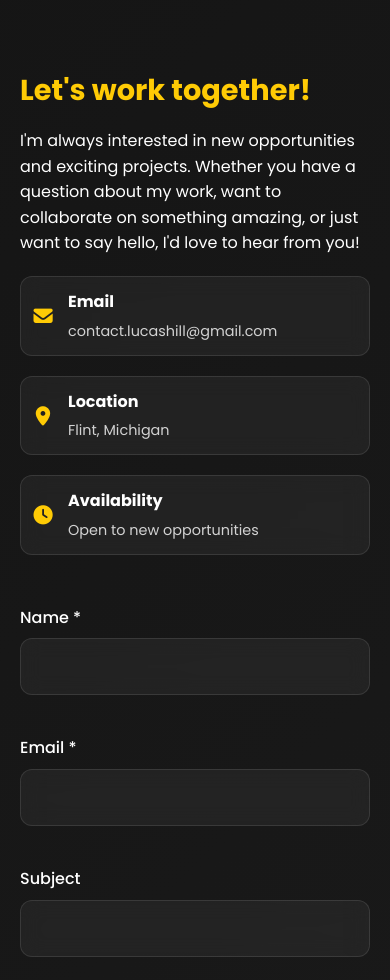
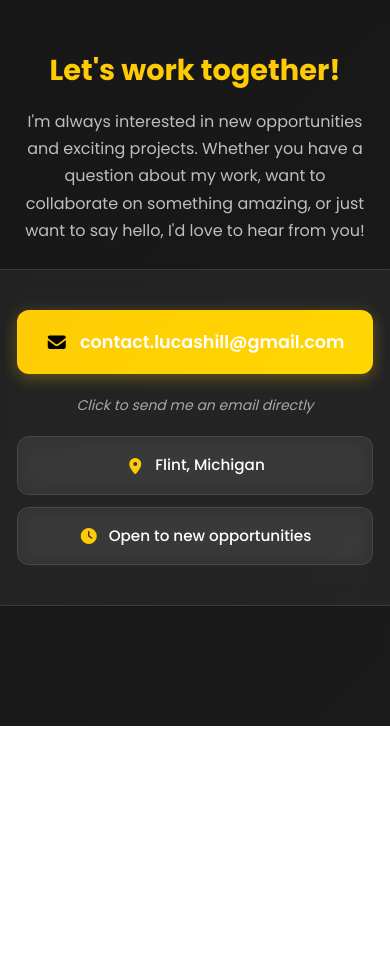
Before and after one commit to lucashill-dev/portfolio-website, a plain HTML site: page index.html in a window 390 px wide. Shown: the part 5382-6362 px from the top of the page. After the commit the page ends 6108 px from the top, so only its background shows below. Drawn offline with Linux system fonts and the light colour scheme.

Commit message:
Revised conctact section

```diff
--- a/index.html
+++ b/index.html
@@ -7,7 +7,7 @@
     <meta name="keywords" content="Lucas Hill, Software Engineer, Web Developer, UM-Flint, Computer Science">
     <meta name="author" content="Lucas Hill">
 
-    <!-- Open Graph / Facebook -->
+    <!-- Open Graph -->
     <meta property="og:type" content="website">
     <meta property="og:url" content="https://lucashill.dev/">
     <meta property="og:title" content="Lucas Hill - Portfolio">
@@ -32,15 +32,13 @@
     <title>Lucas Hill - Portfolio</title>
 </head>
 <body>
-    <!-- Progress Indicator -->
     <div class="progress-indicator" id="progress-indicator"></div>
 
-    <!-- Back to Top Button -->
     <button class="back-to-top" id="back-to-top" aria-label="Back to top">
         <i class="fa-solid fa-arrow-up"></i>
     </button>
 
-    <!-- Header / NAVBAR -->
+    <!-- Header -->
     <header>
         <nav>
             <div class="left">
@@ -67,9 +65,7 @@
     </header>
 
     <main>
-        <!-- Hero -->
         <section class="hero-section">
-            <!-- Animated Background -->
             <div class="hero-background">
                 <div class="floating-shapes">
                     <div class="shape shape-1"></div>
@@ -117,7 +113,6 @@
             </div>
         </section>
 
-        <!-- Experience -->
         <section id="experience" class="experience-section">
             <div class="experience-tabs" role="tablist" aria-label="Experience tabs">
                 <button id="tab-education" class="tab-button active" role="tab" aria-selected="true" aria-controls="education-timeline" data-tab="education">
@@ -131,7 +126,6 @@
             </div>
 
             <div class="experience-content">
-                <!-- Education Timeline -->
                 <div class="timeline active" id="education-timeline" role="tabpanel" aria-labelledby="tab-education" tabindex="0">
                     <div class="timeline-item">
                         <div class="timeline-marker">
@@ -179,7 +173,6 @@
                     </div>
                 </div>
 
-                <!-- Work Timeline -->
                 <div class="timeline" id="work-timeline" role="tabpanel" aria-labelledby="tab-work" tabindex="0" hidden>
                     <div class="timeline-item">
                         <div class="timeline-marker">
@@ -207,7 +200,6 @@
             </div>
         </section>
 
-        <!-- Projects -->
         <section id="projects" class="projects-section">
             <h2>Featured Projects</h2>
             <div class="projects-grid">
@@ -249,7 +241,6 @@
             </div>
         </section>
 
-        <!-- Skills -->
         <section id="skills" class="skills-section">
             <h2>Skills</h2>
             <div class="text">
@@ -342,65 +333,32 @@
             </div>
         </section>
 
-        <!-- Contact -->
         <section id="contact" class="contact-section">
             <h2>Get In Touch</h2>
-            <div class="group">
-                <div class="text">
+            <div class="contact-content">
+                <div class="contact-text">
                     <h3>Let's work together!</h3>
                     <p>I'm always interested in new opportunities and exciting projects. Whether you have a question about my work, want to collaborate on something amazing, or just want to say hello, I'd love to hear from you!</p>
+                </div>
 
-                    <div class="contact-info">
-                        <div class="contact-item">
-                            <i class="fa-solid fa-envelope"></i>
-                            <div>
-                                <h4>Email</h4>
-                                <p>contact.lucashill@gmail.com</p>
-                            </div>
+                <div class="contact-actions">
+                    <a href="mailto:contact.lucashill@gmail.com" class="email-cta">
+                        <i class="fa-solid fa-envelope"></i>
+                        <span>contact.lucashill@gmail.com</span>
+                    </a>
+                    <p class="contact-note">Click to send me an email directly</p>
+
+                    <div class="contact-info-grid">
+                        <div class="contact-info-item">
+                            <i class="fa-solid fa-location-dot"></i>
+                            <span>Flint, Michigan</span>
                         </div>
-                        <div class="contact-item">
-                            <i class="fa-solid fa-location-dot"></i>
-                            <div>
-                                <h4>Location</h4>
-                                <p>Flint, Michigan</p>
-                            </div>
-                        </div>
-                        <div class="contact-item">
+                        <div class="contact-info-item">
                             <i class="fa-solid fa-clock"></i>
-                            <div>
-                                <h4>Availability</h4>
-                                <p>Open to new opportunities</p>
-                            </div>
+                            <span>Open to new opportunities</span>
                         </div>
                     </div>
                 </div>
-
-                <form class="contact-form" id="contact-form">
-                    <div class="form-group">
-                        <label for="name">Name *</label>
-                        <input type="text" id="name" name="name" required>
-                    </div>
-
-                    <div class="form-group">
-                        <label for="email">Email *</label>
-                        <input type="email" id="email" name="email" required>
-                    </div>
-
-                    <div class="form-group">
-                        <label for="subject">Subject</label>
-                        <input type="text" id="subject" name="subject">
-                    </div>
-
-                    <div class="form-group">
-                        <label for="message">Message *</label>
-                        <textarea id="message" name="message" cols="30" rows="8" required></textarea>
-                    </div>
-
-                    <button type="submit" class="submit-btn">
-                        <i class="fa-solid fa-paper-plane"></i>
-                        <span>Send Message</span>
-                    </button>
-                </form>
             </div>
         </section>
 
--- a/main.js
+++ b/main.js
@@ -1,10 +1,7 @@
-// Enhanced Portfolio JavaScript
 document.addEventListener('DOMContentLoaded', function() {
-    // Progress Indicator
     const progressIndicator = document.getElementById('progress-indicator');
     const backToTop = document.getElementById('back-to-top');
 
-    // Update progress indicator on scroll
     window.addEventListener('scroll', function() {
         const scrollTop = window.pageYOffset;
         const docHeight = document.body.offsetHeight - window.innerHeight;
@@ -14,7 +11,6 @@ document.addEventListener('DOMContentLoaded', function() {
             progressIndicator.style.width = scrollPercent + '%';
         }
 
-        // Show/hide back to top button
         if (backToTop) {
             if (scrollTop > 300) {
                 backToTop.classList.add('visible');
@@ -24,7 +20,6 @@ document.addEventListener('DOMContentLoaded', function() {
         }
     });
 
-    // Back to top functionality
     if (backToTop) {
         backToTop.addEventListener('click', function() {
             window.scrollTo({
@@ -34,7 +29,7 @@ document.addEventListener('DOMContentLoaded', function() {
         });
     }
 
-    // Experience section tab functionality
+    // Experience tabs
     const tabButtons = document.querySelectorAll('.tab-button[role="tab"]');
     const timelines = document.querySelectorAll('.timeline[role="tabpanel"]');
 
@@ -42,7 +37,6 @@ document.addEventListener('DOMContentLoaded', function() {
         const targetTimeline = document.getElementById(targetId + '-timeline');
         const targetButton = document.querySelector(`[data-tab="${targetId}"]`);
 
-        // Update buttons ARIA state
         tabButtons.forEach(btn => {
             const isActive = btn === targetButton;
             btn.classList.toggle('active', isActive);
@@ -50,13 +44,11 @@ document.addEventListener('DOMContentLoaded', function() {
             btn.setAttribute('tabindex', isActive ? '0' : '-1');
         });
 
-        // Toggle panels
         timelines.forEach(panel => {
             const isTarget = panel === targetTimeline;
             panel.classList.toggle('active', isTarget);
             if (isTarget) {
                 panel.hidden = false;
-                // Trigger reflow for transition
                 panel.offsetHeight;
             } else {
                 panel.hidden = true;
@@ -64,18 +56,15 @@ document.addEventListener('DOMContentLoaded', function() {
         });
     }
 
-    // Initialize to currently marked active or default to education
     const activeOnLoad = document.querySelector('.timeline.active')?.id?.replace('-timeline', '') || 'education';
     setActiveTab(activeOnLoad);
 
-    // Wire up events
     tabButtons.forEach(button => {
         button.addEventListener('click', function() {
             const targetId = this.getAttribute('data-tab');
             setActiveTab(targetId);
         });
 
-        // Keyboard support: Left/Right arrows to switch tabs
         button.addEventListener('keydown', function(e) {
             if (e.key !== 'ArrowLeft' && e.key !== 'ArrowRight') return;
             e.preventDefault();
@@ -88,7 +77,7 @@ document.addEventListener('DOMContentLoaded', function() {
         });
     });
 
-    // Smooth scrolling for navigation links
+    // Smooth scrolling
     const navLinks = document.querySelectorAll('a[href^="#"]');
     navLinks.forEach(link => {
         link.addEventListener('click', function(e) {
@@ -101,7 +90,7 @@ document.addEventListener('DOMContentLoaded', function() {
         });
     });
 
-    // Enhanced scroll animations
+    // Scroll animations
     const observerOptions = { threshold: 0.15, rootMargin: '0px 0px -50px 0px' };
     const observer = new IntersectionObserver(function(entries) {
         entries.forEach(entry => {
@@ -119,50 +108,9 @@ document.addEventListener('DOMContentLoaded', function() {
         observer.observe(section);
     });
 
-    // Contact form handling
-    const contactForm = document.getElementById('contact-form');
-    if (contactForm) {
-        contactForm.addEventListener('submit', function(e) {
-            e.preventDefault();
 
-            // Get form data
-            const formData = new FormData(this);
-            const name = formData.get('name');
-            const email = formData.get('email');
-            const subject = formData.get('subject');
-            const message = formData.get('message');
 
-            // Basic validation
-            if (!name || !email || !message) {
-                alert('Please fill in all required fields.');
-                return;
-            }
-
-            // Email validation
-            const emailRegex = /^[^\s@]+@[^\s@]+\.[^\s@]+$/;
-            if (!emailRegex.test(email)) {
-                alert('Please enter a valid email address.');
-                return;
-            }
-
-            // Simulate form submission (replace with actual form handling)
-            const submitBtn = this.querySelector('.submit-btn');
-            const originalText = submitBtn.innerHTML;
-
-            submitBtn.innerHTML = '<i class="fa-solid fa-spinner fa-spin"></i><span>Sending...</span>';
-            submitBtn.disabled = true;
-
-            // Simulate API call
-            setTimeout(() => {
-                alert('Thank you for your message! I\'ll get back to you soon.');
-                this.reset();
-                submitBtn.innerHTML = originalText;
-                submitBtn.disabled = false;
-            }, 2000);
-        });
-    }
-
-    // Enhanced hover effects for project cards
+    // Project cards hover
     const projectCards = document.querySelectorAll('.project-card');
     projectCards.forEach(card => {
         card.addEventListener('mouseenter', function() {
@@ -174,7 +122,7 @@ document.addEventListener('DOMContentLoaded', function() {
         });
     });
 
-    // Parallax effect for floating shapes
+    // Floating shapes parallax
     window.addEventListener('scroll', function() {
         const scrolled = window.pageYOffset;
         const shapes = document.querySelectorAll('.shape');
@@ -186,14 +134,13 @@ document.addEventListener('DOMContentLoaded', function() {
         });
     });
 
-    // Ensure Experience is visible on load
     const experienceSection = document.getElementById('experience');
     if (experienceSection) {
         experienceSection.classList.add('animate-in');
         experienceSection.classList.remove('animate-out');
     }
 
-    // Add loading animation for images
+    // Image loading
     const images = document.querySelectorAll('img');
     images.forEach(img => {
         img.addEventListener('load', function() {
--- a/styles.css
+++ b/styles.css
@@ -897,137 +897,117 @@ nav .right a:last-child span, nav .right a:last-child i {
     color: var(--text-color);
 }
 
-.contact-section .group {
+.contact-content {
     display: flex;
-    gap: 60px;
+    flex-direction: column;
+    align-items: center;
+    gap: 40px;
+    max-width: 600px;
+    margin: 0 auto;
+    text-align: center;
 }
 
-.contact-section .group .text {
-    flex: 1;
-    margin-top: 20px;
-}
-
-.contact-section .text h3 {
+.contact-text h3 {
     font-size: 1.8rem;
     margin-bottom: 15px;
     color: var(--maize-primary);
 }
 
-.contact-info {
-    margin-top: 30px;
+.contact-text p {
+    font-size: 16px;
+    line-height: 1.7;
+    color: var(--text-secondary);
+    opacity: 0.9;
 }
 
-.contact-item {
+.contact-actions {
+    display: flex;
+    flex-direction: column;
+    align-items: center;
+    gap: 20px;
+    padding: 40px 30px;
+    background: var(--glass-bg);
+    border: 1px solid var(--glass-border);
+    border-radius: var(--radius-lg);
+    backdrop-filter: blur(10px);
+    -webkit-backdrop-filter: blur(10px);
+    text-align: center;
+}
+
+.email-cta {
     display: flex;
     align-items: center;
-    gap: 15px;
-    margin-bottom: 20px;
-    padding: 15px;
-    background: var(--glass-bg);
-    border: 1px solid var(--glass-border);
+    gap: 12px;
+    padding: 18px 28px;
+    background: var(--gradient-maize);
+    color: #000000;
     border-radius: var(--radius-md);
-    backdrop-filter: blur(10px);
+    font-family: var(--font-primary);
+    font-weight: 600;
+    font-size: 1.1rem;
+    text-decoration: none;
+    transition: all 0.3s ease;
+    box-shadow: 0 4px 15px rgba(255, 203, 5, 0.3);
 }
 
-.contact-item i {
-    font-size: 1.2rem;
-    color: var(--maize-primary);
-    width: 20px;
+.email-cta:hover {
+    transform: translateY(-3px);
+    box-shadow: 0 8px 25px rgba(255, 203, 5, 0.4);
+    color: #000000;
 }
 
-.contact-item h4 {
-    font-size: 1rem;
-    margin-bottom: 5px;
-    color: var(--text-color);
+.email-cta i {
+    font-size: 18px;
+    color: #000000;
 }
 
-.contact-item p {
-    font-size: 0.9rem;
-    color: var(--text-secondary);
+.contact-note {
+    font-size: 14px;
+    color: var(--text-muted);
     margin: 0;
+    font-style: italic;
 }
 
-.contact-form {
-    display: flex;
-    flex-direction: column;
-    gap: 20px;
+.contact-info-grid {
+    display: grid;
+    grid-template-columns: 1fr 1fr;
+    gap: 16px;
+    width: 100%;
+    max-width: 400px;
 }
 
-.form-group {
-    display: flex;
-    flex-direction: column;
-    gap: 8px;
-}
-
-.form-group label {
-    font-weight: 500;
-    color: var(--text-color);
-}
-
-.form-group input,
-.form-group textarea {
-    padding: 15px 20px;
-    background: var(--glass-bg);
-    border: 1px solid var(--glass-border);
-    border-radius: var(--radius-md);
-    color: var(--text-color);
-    font-family: var(--font-primary);
-    transition: all 0.3s ease;
-    backdrop-filter: blur(10px);
-}
-
-.form-group input:focus,
-.form-group textarea:focus {
-    border-color: var(--maize-primary);
-    box-shadow: 0 0 0 3px rgba(255, 203, 5, 0.1);
-    outline: none;
-}
-
-.submit-btn {
+.contact-info-item {
     display: flex;
     align-items: center;
     justify-content: center;
     gap: 10px;
-    padding: 16px 32px;
-    background: var(--gradient-maize);
-    color: #000000;
-    border: none;
+    padding: 16px 20px;
+    background: var(--glass-bg);
+    border: 1px solid var(--glass-border);
     border-radius: var(--radius-md);
     font-family: var(--font-primary);
-    font-weight: 600;
-    font-size: 1rem;
-    cursor: pointer;
-    transition: all 0.3s ease;
-    margin-top: 10px;
-}
-
-.submit-btn:hover {
-    transform: translateY(-2px);
-    box-shadow: 0 10px 30px rgba(255, 203, 5, 0.3);
-}
-
-/* Form Elements */
-input, textarea {
-    font-family: 'Poppins', sans-serif;
-    border: 1px solid var(--glass-border);
-    background: var(--glass-bg);
-    padding: 16px 20px;
-    margin-bottom: 20px;
-    outline: none;
-    resize: none;
-    border-radius: 12px;
-    transition: all 0.3s ease;
-    width: 100%;
-    font-size: 16px;
+    font-weight: 500;
+    font-size: 0.95rem;
     color: var(--text-color);
     backdrop-filter: blur(10px);
     -webkit-backdrop-filter: blur(10px);
+    transition: all 0.3s ease;
+    min-height: 56px;
 }
 
-input:focus, textarea:focus {
+.contact-info-item:hover {
     border-color: var(--maize-primary);
-    box-shadow: 0 0 0 3px rgba(255, 203, 5, 0.1);
+    transform: translateY(-2px);
+    box-shadow: 0 4px 15px rgba(255, 203, 5, 0.2);
 }
+
+.contact-info-item i {
+    font-size: 16px;
+    color: var(--maize-primary);
+    flex-shrink: 0;
+}
+
+
 
 /* Responsive Design */
 @media (max-width: 725px) {
@@ -1119,13 +1099,12 @@ input:focus, textarea:focus {
         margin-bottom: 0;
     }
 
-    .contact-section .group {
-        flex-direction: column;
-        gap: 40px;
+    .contact-section {
+        padding: 0 30px;
     }
 
-    .contact-section {
-        padding: 0 30px;
+    .contact-content {
+        gap: 30px;
     }
 }
 
@@ -1212,8 +1191,13 @@ input:focus, textarea:focus {
         padding: 0 20px;
     }
 
-    .contact-section .group {
-        gap: 30px;
+    .contact-content {
+        gap: 25px;
+    }
+
+    .contact-info-grid {
+        grid-template-columns: 1fr;
+        gap: 12px;
     }
 }
 
@@ -1226,13 +1210,7 @@ input:focus, textarea:focus {
         padding: 20px;
     }
 
-    .contact-info {
-        margin-top: 20px;
-    }
 
-    .contact-item {
-        padding: 12px;
-    }
 }
 
 /* DPI-aware media queries for high resolution displays */
```
